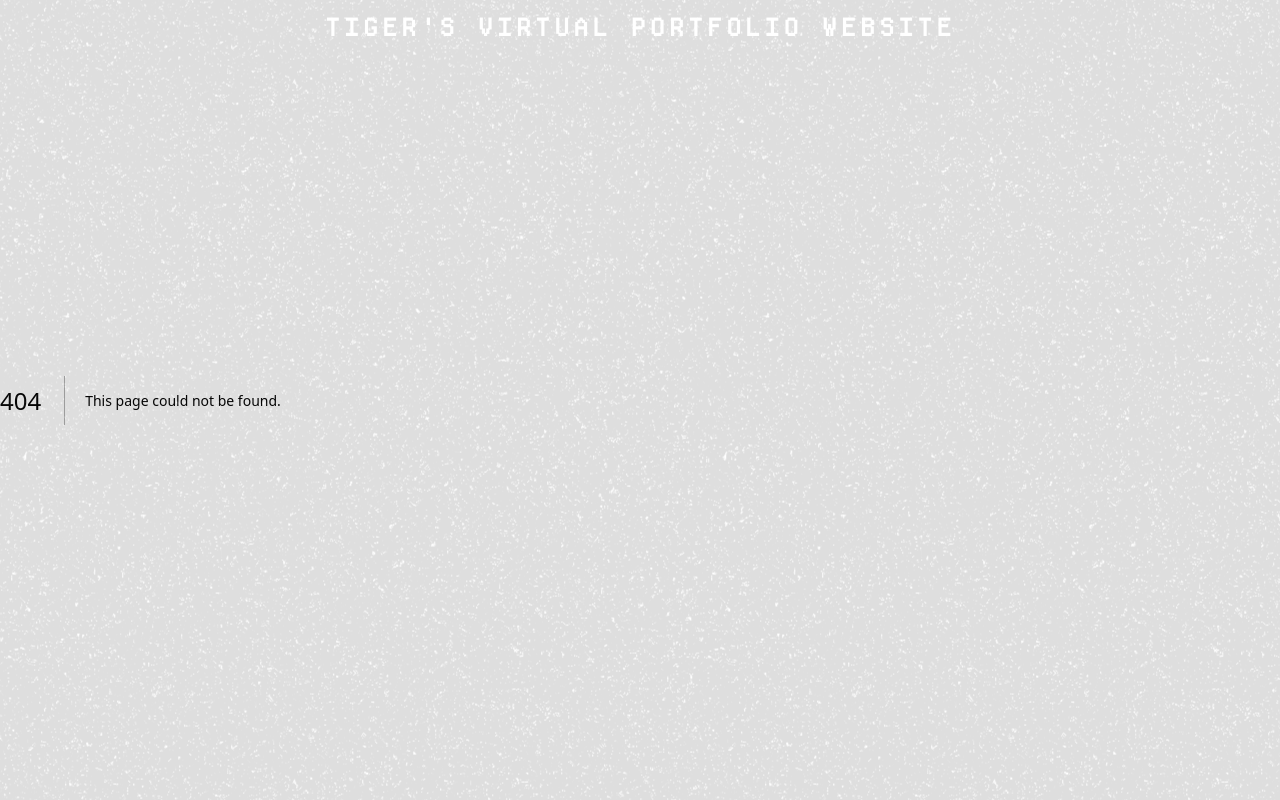
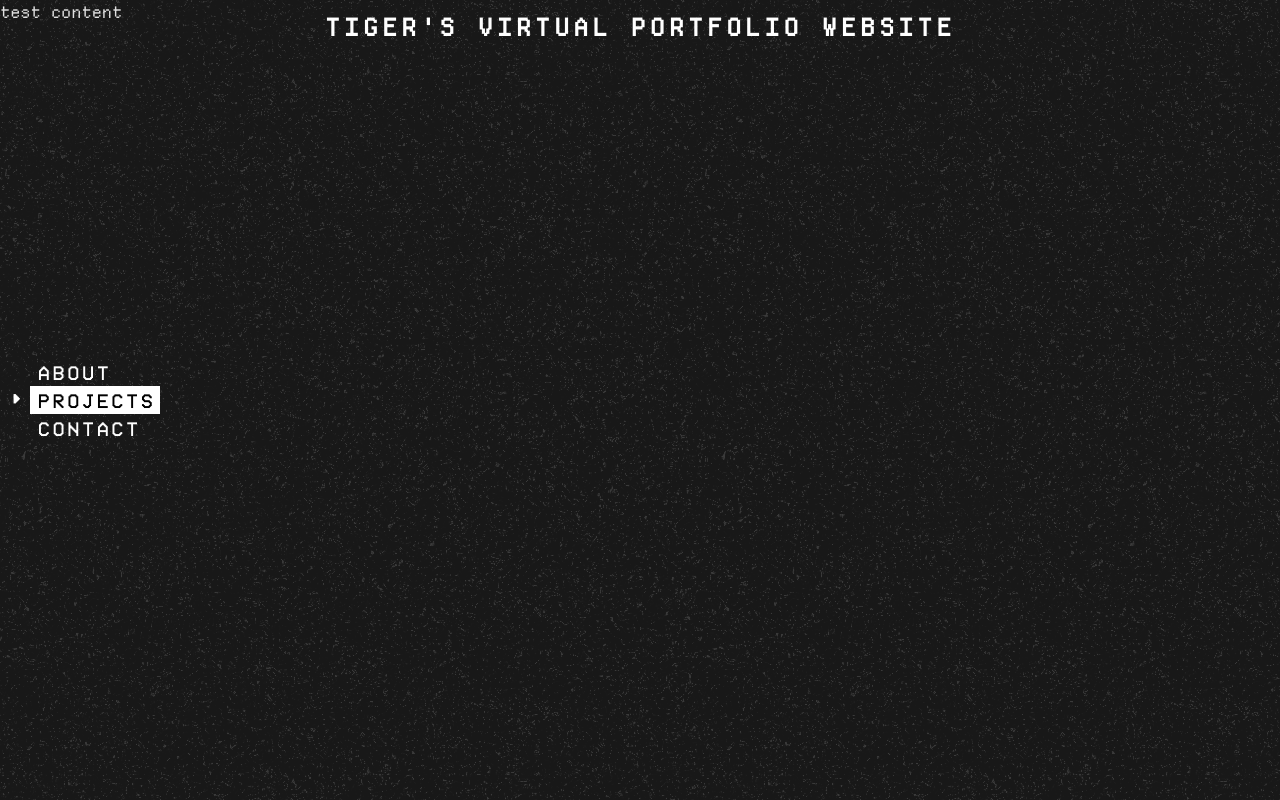
Before and after one commit to T0raT/T0raT.github.io, a Next.js app: page /projects in a window 1280 px wide. Before the commit this address had no page. Built offline with nearby package versions, Linux system fonts and the light colour scheme.

Commit message:
feat: added in contacts and test project page, added back in navbar with less repetitive code

```diff
--- /dev/null
+++ b/app/_components/NavBar.tsx
@@ -0,0 +1,55 @@
+"use client";
+import Link from "next/link";
+import { usePathname } from "next/navigation";
+
+const NavBar = () => {
+  /**
+   * Using url to check current page,
+   * so I can highlight the current page on nav bar.
+   */
+
+  const items = [
+    { name: "ABOUT", href: "/about" },
+    { name: "PROJECTS", href: "/projects" },
+    { name: "CONTACT", href: "/contact" },
+  ];
+
+  const pathName = usePathname();
+
+  return (
+    <nav
+      className="hidden fixed left-0 top-0 h-full w-[160px]
+      flex-col justify-center z-10
+      font-(family-name:--font-vcr)
+      header:flex
+      "
+    >
+      <ul>
+        {items.map((item, index) => {
+          const isActive = pathName === item.href;
+
+          return (
+            <Link href={item.href} key={index}>
+              <div
+                className={`link-container flex ${
+                  isActive ? "justify-between" : "justify-end"
+                }`}
+              >
+                <div className={isActive ? "ml-3" : "hidden"}>►</div>
+                <h3
+                  className={`text-xl w-[130px] ${
+                    isActive ? "bg-white text-black" : "text-white"
+                  } px-2 tracking-[0.15em]`}
+                >
+                  {item.name}
+                </h3>
+              </div>
+            </Link>
+          );
+        })}
+      </ul>
+    </nav>
+  );
+};
+
+export default NavBar;
--- /dev/null
+++ b/app/contact/page.tsx
@@ -0,0 +1,19 @@
+export default function ContactDetails() {
+  return (
+    <div className="m-auto px-5 text-center">
+      <p className="inline">tigerliu@bu.edu</p>
+      <br />
+      <br />
+
+      <a href="https://www.linkedin.com/in/daian-liu-a69990193/">
+        <u>LinkedIn</u>
+      </a>
+      <br />
+      <br />
+
+      <a href="https://github.com/T0raT">
+        <u>Github</u>
+      </a>
+    </div>
+  );
+}
--- a/app/globals.css
+++ b/app/globals.css
@@ -25,7 +25,7 @@
 @utility fuzzy-overlay {
   position: absolute;
   inset: -200%;
-  background-image: url("/noise.png");
+  background-image: url("/noise.svg");
   opacity: 0.15;
   z-index: 0;
   pointer-events: none;
--- a/app/layout.tsx
+++ b/app/layout.tsx
@@ -1,6 +1,7 @@
 import type { Metadata } from "next";
 import localFont from "next/font/local";
 import Header from "./_components/Header";
+import NavBar from "./_components/NavBar";
 import FuzzyOverlay from "./_components/FuzzyOverlay";
 import "./globals.css";
 
@@ -47,6 +48,7 @@ export default function RootLayout({
         {/* Site shell */}
         <div className="relative isolate overflow-hidden z-0 font-(family-name:--font-departure)">
           <Header />
+          <NavBar />
           <div className="flex min-h-dvh min-w-dvw mx-auto z-10">
             {children}
           </div>
--- /dev/null
+++ b/app/projects/page.tsx
@@ -0,0 +1,3 @@
+export default function ProjectDetails() {
+  return <main>test content</main>;
+}
```
